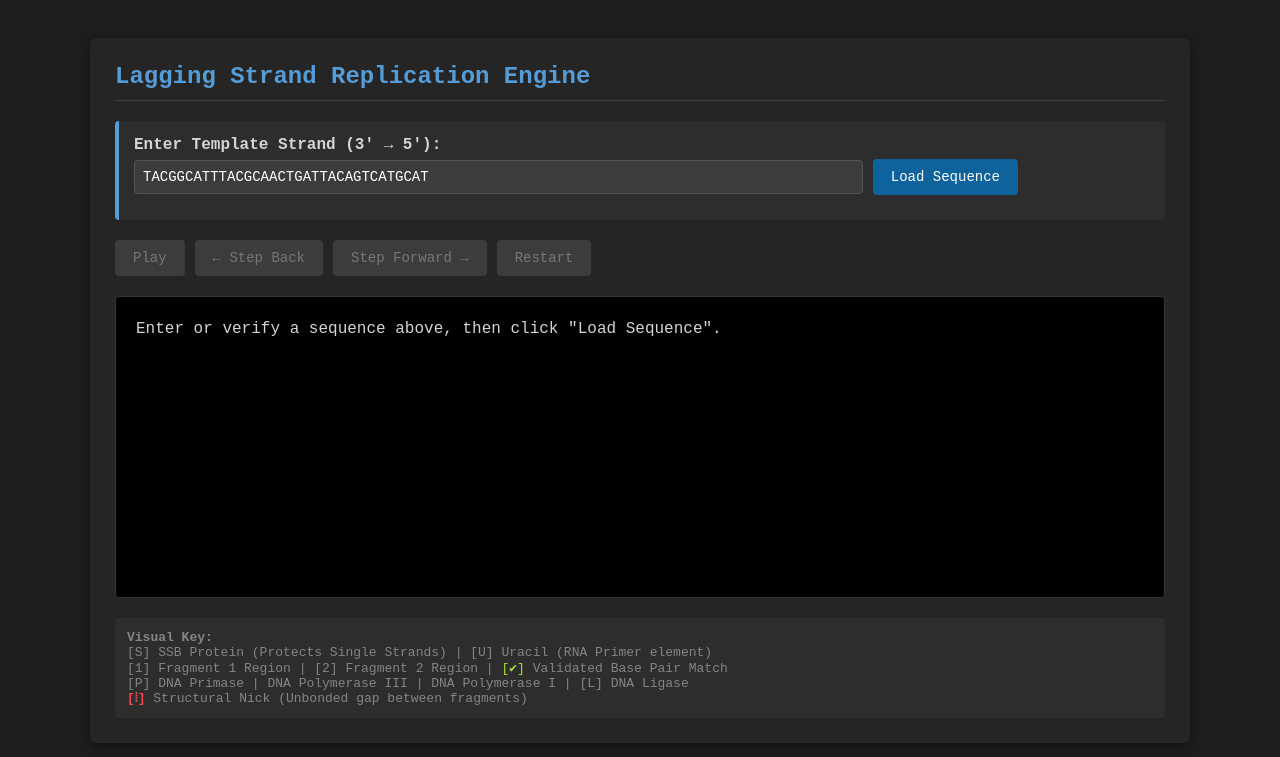
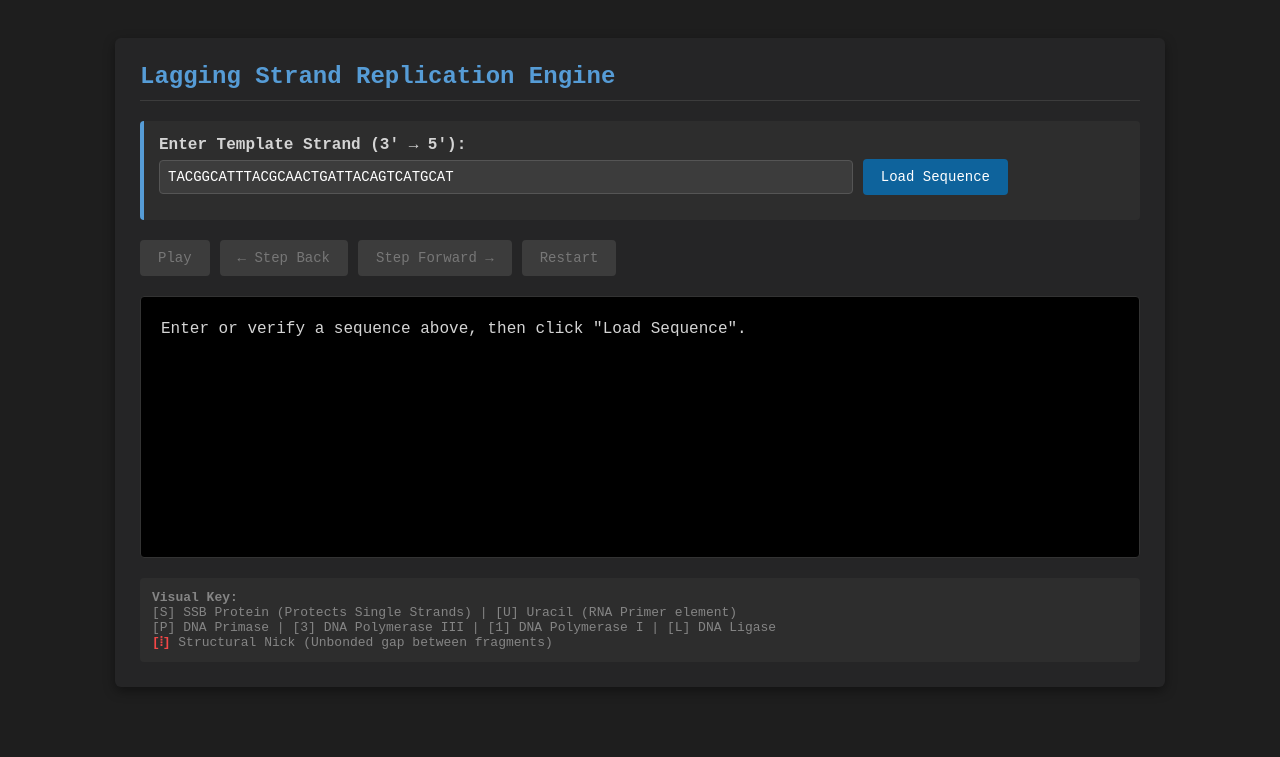
Before and after one commit to hossiona/DNA_replication_fork, a Flask app: page / in a window 1280 px wide. Shown: the top 757 px of the page. Run offline with Flask 3, Linux system fonts and the light colour scheme.

Commit message:
Add files via upload

```diff
--- a/app.py
+++ b/app.py
@@ -12,8 +12,7 @@ COMPLEMENT = {'A': 'T', 'T': 'A', 'C': 'G', 'G': 'C'}
 
 def generate_simulation_frames(template_strand):
     """
-    Simulates lagging strand replication with tracking for active Okazaki fragments
-    and base pair complement validation.
+    Simulates lagging strand replication on a custom user-defined sequence.
     """
     frames = []
     length = len(template_strand)
@@ -22,16 +21,14 @@ def generate_simulation_frames(template_strand):
     ssbs = set(range(length))
     RNA_strand = [" "] * length
     DNA_strand = [" "] * length
-    okazaki_row = [" "] * length  # Track Okazaki fragment IDs visually
     sealed_nick = False
 
-    def save_frame(enzyme_name, enzyme_marker, enzyme_pos, frag_id, action_text):
+    def save_frame(enzyme_name, enzyme_marker, enzyme_pos, action_text):
         frames.append({
             "template": template_strand,
             "ssbs": ["S" if i in ssbs else " " for i in range(length)],
             "rna": list(RNA_strand),
             "dna": list(DNA_strand),
-            "okazaki": list(okazaki_row),
             "sealed_nick": sealed_nick,
             "enzyme": {
                 "name": enzyme_name,
@@ -42,12 +39,15 @@ def generate_simulation_frames(template_strand):
         })
 
     # Initial snapshot
-    save_frame("None", " ", None, " ", "SSBs coated and stabilized the single-stranded template.")
+    save_frame("None", " ", None, "SSBs coated and stabilized the single-stranded template.")
 
+    # Calculate dynamic boundaries based on the input sequence length.
+    # Fragment 1 will take the downstream half, Fragment 2 will handle the upstream half.
     midpoint = length // 2
+
     fragments_plan = [
-        {"id": "1", "name": "Okazaki Fragment 1", "start": length - 1, "primer_len": min(4, length - midpoint), "limit": midpoint},
-        {"id": "2", "name": "Okazaki Fragment 2", "start": midpoint - 1, "primer_len": min(4, midpoint), "limit": 0}
+        {"name": "Okazaki Fragment 1", "start": length - 1, "primer_len": min(4, length - midpoint), "limit": midpoint},
+        {"name": "Okazaki Fragment 2", "start": midpoint - 1, "primer_len": min(4, midpoint), "limit": 0}
     ]
 
     # --- PHASE 1: PRIMASE & POLYMERASE III LOOP ---
@@ -56,38 +56,36 @@ def generate_simulation_frames(template_strand):
             continue
 
         # DNA Primase Entry
-        save_frame("DNA Primase", "P", frag['start'], frag['id'], f"DNA Primase binding to initiate {frag['name']}...")
+        save_frame("DNA Primase", "P", frag['start'], f"DNA Primase binding to initiate {frag['name']}...")
 
-        # Build RNA Primer
+        # Build RNA Primer (Moving right to left on the 3'->5' template)
         for i in range(frag['primer_len']):
             pos = frag['start'] - i
             if pos < 0: break
             if pos in ssbs: ssbs.remove(pos)
             base = COMPLEMENT[template_strand[pos]]
             RNA_strand[pos] = 'U' if base == 'T' else base
-            okazaki_row[pos] = frag['id']  # Mark fragment ownership
-            save_frame("DNA Primase", "P", pos, frag['id'], "DNA Primase laying down RNA Primer bases (U).")
+            save_frame("DNA Primase", "P", pos, "DNA Primase laying down RNA Primer bases (U).")
 
         # DNA Polymerase III Entry
         pol3_start = frag['start'] - frag['primer_len']
         if pol3_start >= frag['limit']:
-            save_frame("DNA Polymerase III", "3", pol3_start, frag['id'], "DNA Polymerase III docking onto the 3' OH end of the primer.")
+            save_frame("DNA Polymerase III", "3", pol3_start, "DNA Polymerase III docking onto the 3' OH end of the primer.")
 
         # Elongation Phase
         curr_pos = pol3_start
         while curr_pos >= frag['limit']:
             if curr_pos in ssbs: ssbs.remove(curr_pos)
             DNA_strand[curr_pos] = COMPLEMENT[template_strand[curr_pos]]
-            okazaki_row[curr_pos] = frag['id']  # Mark fragment ownership
-            save_frame("DNA Polymerase III", "3", curr_pos, frag['id'], f"DNA Pol III extending {frag['name']} with DNA bases.")
+            save_frame("DNA Polymerase III", "3", curr_pos, f"DNA Pol III extending {frag['name']} with DNA bases.")
             curr_pos -= 1
 
-        save_frame("None", " ", None, " ", f"{frag['name']} synthesis step complete. Notice structural breaks (nicks).")
+        save_frame("None", " ", None, f"{frag['name']} synthesis step complete. Notice structural breaks (nicks).")
 
     # --- PHASE 2: DNA POLYMERASE I MATURATION ---
     for frag in fragments_plan:
         if frag['start'] < 0: continue
-        save_frame("DNA Polymerase I", "1", frag['start'], frag['id'], f"DNA Polymerase I targeting RNA primer on {frag['name']}.")
+        save_frame("DNA Polymerase I", "1", frag['start'], f"DNA Polymerase I targeting RNA primer on {frag['name']}.")
 
         for i in range(frag['primer_len']):
             pos = frag['start'] - i
@@ -96,18 +94,19 @@ def generate_simulation_frames(template_strand):
             if rna_base == " ": continue
             RNA_strand[pos] = " "  # Excise RNA
             DNA_strand[pos] = 'T' if rna_base == 'U' else rna_base # Replace with DNA
-            save_frame("DNA Polymerase I", "1", pos, frag['id'], "DNA Pol I replacing RNA primer base with DNA.")
+            save_frame("DNA Polymerase I", "1", pos, "DNA Pol I replacing RNA primer base with DNA.")
 
     # --- PHASE 3: DNA LIGASE BOND REPAIR ---
+    # The nick position sits precisely at the boundary separating the fragments
     if length > 3:
         nick_position = midpoint
-        save_frame("DNA Ligase", "L", nick_position, " ", "DNA Ligase scanning for structural nicks in the sugar-phosphate backbone...")
+        save_frame("DNA Ligase", "L", nick_position, "DNA Ligase scanning for structural nicks in the sugar-phosphate backbone...")
 
         sealed_nick = True
-        save_frame("DNA Ligase", "L", nick_position, " ", "DNA Ligase catalyzes phosphodiester bond formation! Nick sealed (⦙ removed).")
+        save_frame("DNA Ligase", "L", nick_position, "DNA Ligase catalyzes phosphodiester bond formation! Nick sealed (⦙ removed).")
 
     # Final wrap frame
-    save_frame("None", " ", None, " ", "Ligation complete! The lagging strand is now a single, continuous covalent molecule.")
+    save_frame("None", " ", None, "Ligation complete! The lagging strand is now a single, continuous covalent molecule.")
 
     return frames, midpoint
 
@@ -117,8 +116,10 @@ def index():
 
 @app.route('/run_simulation', methods=['POST'])
 def run_simulation():
+    # Read user input
     user_input = request.json.get('template', '').upper().strip()
 
+    # Validation check: Ensure the sequence only contains proper DNA bases
     if not user_input or not re.match("^[ATCG]+$", user_input):
         return jsonify({"error": "Invalid sequence. Please enter character strings containing only A, T, C, and G."}), 400
 
--- a/templates/index.html
+++ b/templates/index.html
@@ -11,7 +11,7 @@
             padding: 30px;
         }
         .container {
-            max-width: 1050px;
+            max-width: 1000px;
             margin: auto;
             background-color: #252526;
             padding: 25px;
@@ -81,7 +81,7 @@
             font-size: 16px;
             overflow-x: auto;
             border: 1px solid #333;
-            min-height: 260px;
+            min-height: 220px;
         }
         .legend {
             margin-top: 20px;
@@ -118,8 +118,7 @@
     <div class="legend">
         <strong>Visual Key:</strong><br>
         [S] SSB Protein (Protects Single Strands) | [U] Uracil (RNA Primer element)<br>
-        [1] Fragment 1 Region | [2] Fragment 2 Region | <span style="color: #a6e22e;">[✔]</span> Validated Base Pair Match<br>
-        [P] DNA Primase | DNA Polymerase III | DNA Polymerase I | [L] DNA Ligase<br>
+        [P] DNA Primase | [3] DNA Polymerase III | [1] DNA Polymerase I | [L] DNA Ligase<br>
         <span style="color: #f44747; font-weight: bold;">[⦙]</span> Structural Nick (Unbonded gap between fragments)
     </div>
 </div>
@@ -131,11 +130,11 @@ let currentFrameIndex = 0;
 let isPlaying = false;
 let animationTimer = null;
 
-const checkMatch = { 'A':'T', 'T':'A', 'C':'G', 'G':'C', 'U':'A' };
-
 async function loadNewSimulation() {
     const sequenceInput = document.getElementById("dna-sequence").value;
     document.getElementById("error-box").innerText = "";
+
+    // Stop any running animations
     if(isPlaying) togglePlay();
 
     try {
@@ -144,6 +143,7 @@ async function loadNewSimulation() {
             headers: { 'Content-Type': 'application/json' },
             body: JSON.stringify({ template: sequenceInput })
         });
+
         const data = await response.json();
 
         if (!response.ok) {
@@ -155,6 +155,7 @@ async function loadNewSimulation() {
         nickIndex = data.nick_index;
         currentFrameIndex = 0;
 
+        // Enable interaction controls
         document.getElementById("play-btn").disabled = false;
         document.getElementById("step-back-btn").disabled = false;
         document.getElementById("step-fwd-btn").disabled = false;
@@ -181,14 +182,14 @@ function togglePlay() {
                 currentFrameIndex++;
                 renderFrame(currentFrameIndex);
             } else {
-                togglePlay();
+                togglePlay(); // Auto-pause when reaching the end frame
             }
         }, 500);
     }
 }
 
 function stepFrame(direction) {
-    if (isPlaying) togglePlay();
+    if (isPlaying) togglePlay(); // Pause automation if active
     let targetIndex = currentFrameIndex + direction;
     if (targetIndex >= 0 && targetIndex < frames.length) {
         currentFrameIndex = targetIndex;
@@ -206,7 +207,7 @@ function renderFrame(index) {
     if (!frames || frames.length === 0) return;
     const frame = frames[index];
 
-    // Build the dynamic colorized lagging strand string
+    // Build the template tracking scale
     let laggingBuild = "";
     for (let i = 0; i < frame.template.length; i++) {
         if (frame.rna[i] !== " ") {
@@ -218,7 +219,7 @@ function renderFrame(index) {
         }
     }
 
-    // Insert structural nick gap notation (⦙) if unligated
+    // Insert structural nick gap notation (⦙) at the boundary index if unligated
     if (frame.dna.some(b => b !== " ") && !frame.sealed_nick) {
         let textArr = laggingBuild.match(/(<span[^>]*>.*?<\/span>| )/g) || [];
         if(textArr[nickIndex]) {
@@ -226,29 +227,6 @@ function renderFrame(index) {
             laggingBuild = textArr.join("");
         }
     }
-
-    // Construct Okazaki Fragment Tracking Line
-    let okazakiStr = frame.okazaki.map(o => {
-        if (o === '1') return `<span style="color: #e5c07b;">1</span>`;
-        if (o === '2') return `<span style="color: #c678dd;">2</span>`;
-        return " ";
-    }).join("");
-
-    // Calculate Real-time Watson-Crick Base Pair Validation Row
-    let validationStr = [];
-    for (let i = 0; i < frame.template.length; i++) {
-        let currentLaggingBase = frame.rna[i] !== " " ? frame.rna[i] : frame.dna[i];
-        if (currentLaggingBase !== " ") {
-            if (checkMatch[currentLaggingBase] === frame.template[i]) {
-                validationStr.push(`<span style="color: #a6e22e;">✔</span>`); // Green check for valid match
-            } else {
-                validationStr.push(`<span style="color: #f44747;">✘</span>`); // Safety catch for mismatches
-            }
-        } else {
-            validationStr.push(" ");
-        }
-    }
-    let validationRow = validationStr.join("");
 
     let ssbStr = frame.ssbs.map(s => s === "S" ? `<span style="color: #b5cea8;">S</span>` : " ").join("");
 
@@ -258,8 +236,9 @@ function renderFrame(index) {
     }
     let trackingRow = enzymeStr.join("");
 
-    const spacer = "=".repeat(Math.max(70, frame.template.length + 22));
-    const subSpacer = "-".repeat(Math.max(70, frame.template.length + 22));
+    // Calculate dynamic separation spacing matching length boundaries
+    const spacer = "=".repeat(Math.max(65, frame.template.length + 22));
+    const subSpacer = "-".repeat(Math.max(65, frame.template.length + 22));
 
     let outputhtml = "";
     outputhtml += `${spacer}\n`;
@@ -268,8 +247,15 @@ function renderFrame(index) {
     outputhtml += `Template (3'->5'):  <span style="color: #569cd6;">${frame.template}</span>\n`;
     outputhtml += `SSB Proteins:       ${ssbStr}\n`;
     outputhtml += `Lagging (5'->3'):   ${laggingBuild}\n`;
-    outputhtml += `Validation Row:     ${validationRow}\n`;
-    outputhtml += `Okazaki Track:      ${okazakiStr}\n`;
     outputhtml += `Enzyme Tracker:     ${trackingRow}  <-- <span style="color: #dcdcaa;">${frame.enzyme.name}</span>\n`;
     outputhtml += `${subSpacer}\n`;
     outputhtml += `Status: <span style="color: #9cdcfe;">${frame.status}</span>\n`;
+    outputhtml += `${spacer}`;
+
+    document.getElementById("display-box").innerHTML = outputhtml;
+    document.getElementById("frame-counter").innerText = `Frame: ${index + 1} / ${frames.length}`;
+}
+</script>
+
+</body>
+</html>
```
